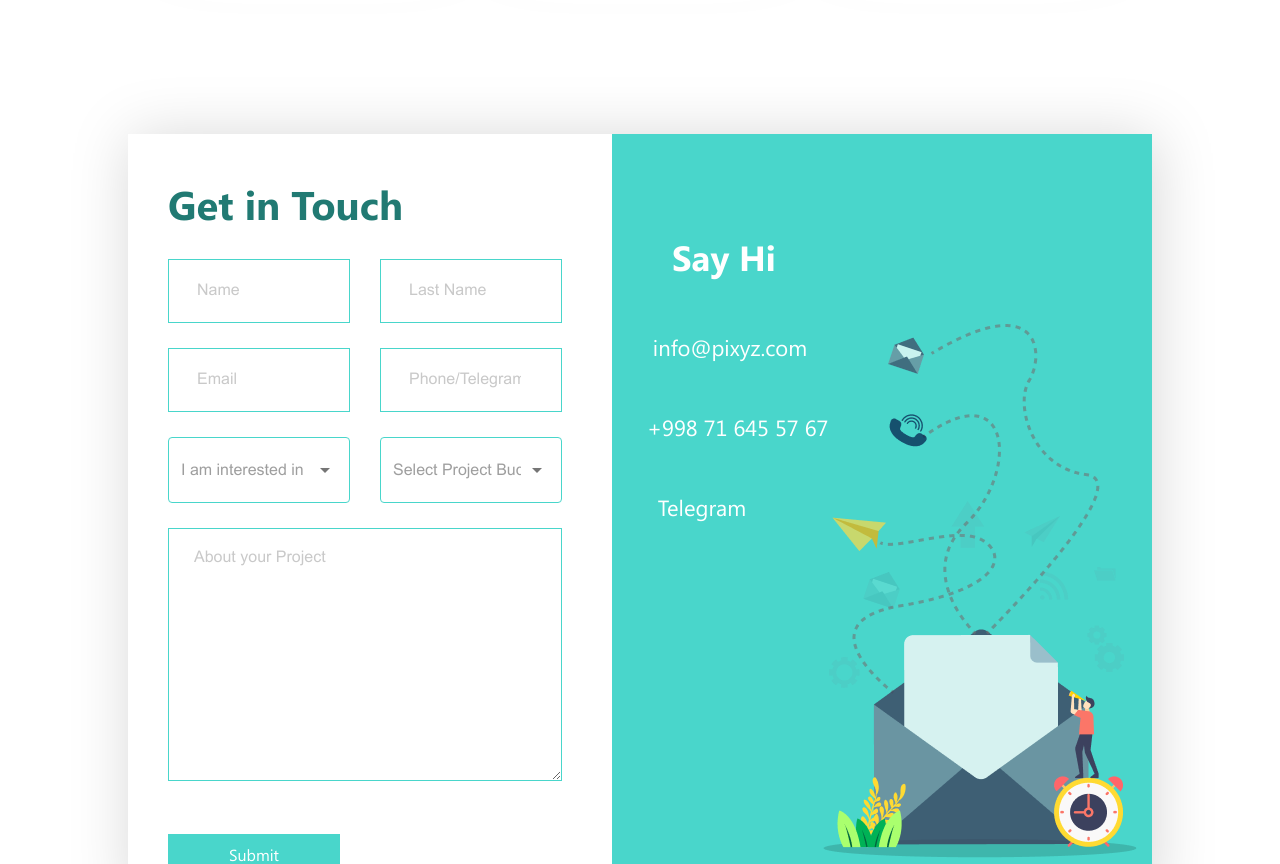
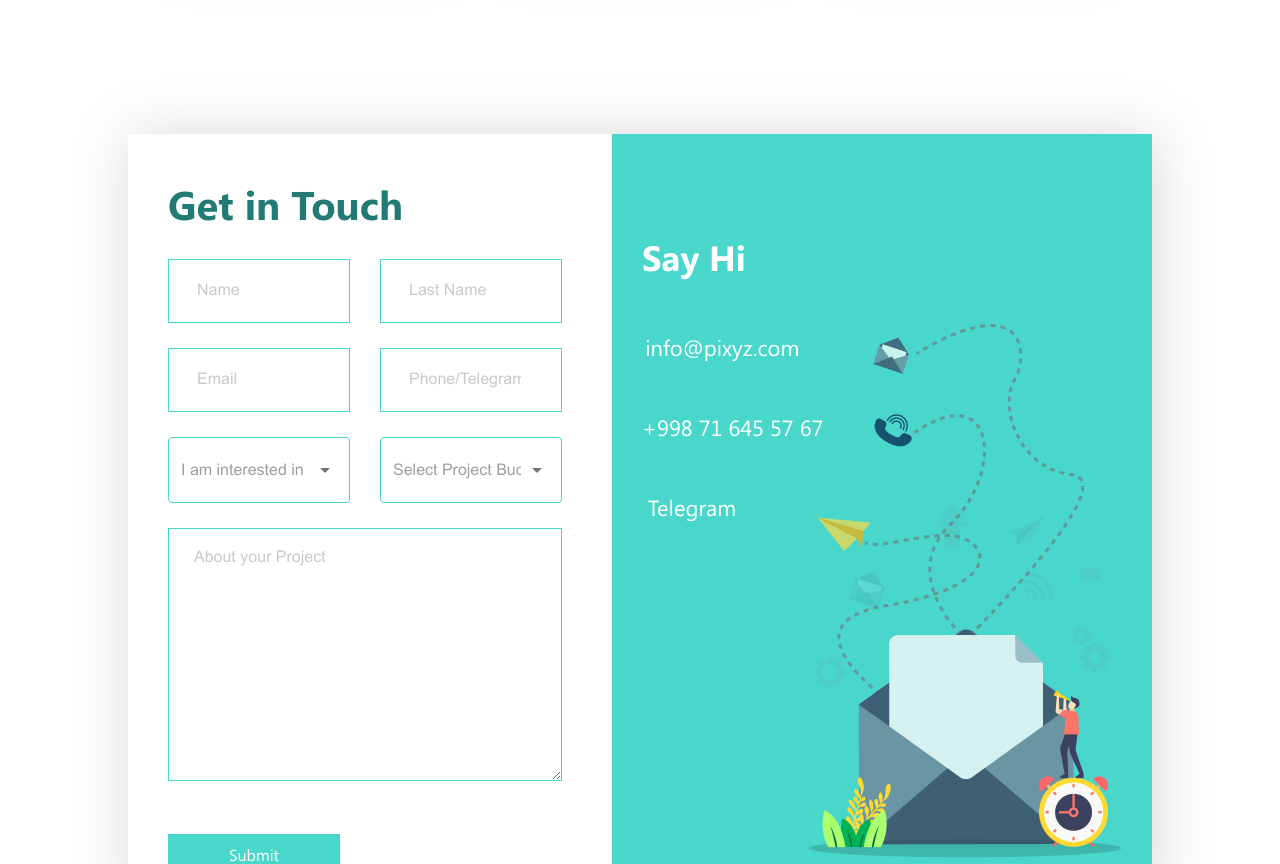
Before and after one commit to ShohruhDev/pixyz, a Vue app: page /contact in a window 1280 px wide. Shown: the part 1000-1864 px from the top of the page. Built offline with nearby package versions, Linux system fonts and the light colour scheme.

Commit message:
contactform update

```diff
--- a/src/components/ContactForm.vue
+++ b/src/components/ContactForm.vue
@@ -205,7 +205,7 @@ export default {
     display: flex;
     width: 540px;
     position: relative;
-    background: url(@/assets/img/get-touch.png) no-repeat top 190px right 15px, #49D6CB;
+    background: url(@/assets/img/get-touch.png) no-repeat top 190px right 30px, #49D6CB;
 
     @media screen and (max-width: 1264px) {
       display: none;
@@ -253,11 +253,11 @@ export default {
         color: #ffffff;
         margin-bottom: 40px;
         transform: translateY(-40%);
-        transform: translateX(-40%);
+        transform: translateX(-30%);
         @media screen and (max-width: 1904px) {
           position: absolute;
           bottom: 530px;
-          left: 60px;
+          left: 30px;
           transform: translate(0);
           margin-bottom: 0;
         }
@@ -265,7 +265,7 @@ export default {
 
       .mail {
         transform: translateY(20%);
-        transform: translateX(20%);
+        transform: translateX(15%);
 
           @media screen and (max-width: 1904px) {
             bottom: 460px;
@@ -275,11 +275,11 @@ export default {
 
       .tel {
         transform: translateY(20%);
-        transform: translateX(25%);
+        transform: translateX(27%);
 
         @media screen and (max-width: 1904px) {
           bottom: 380px;
-          left: 35px;
+          left: 30px;
           transform: translateX(0);
         }
       }
@@ -290,7 +290,7 @@ export default {
 
           @media screen and (max-width: 1904px) {
           bottom: 300px;
-          left: 90px;
+          left: 80px;
         }
       }
     }
```
